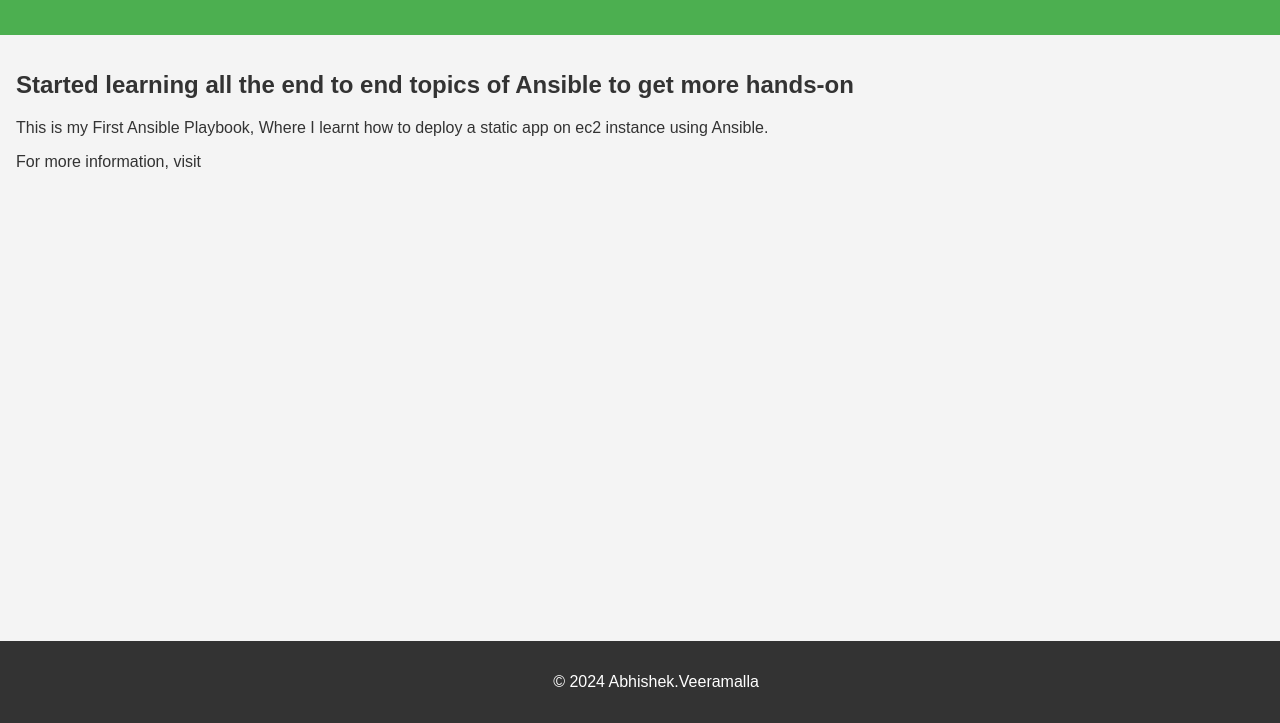
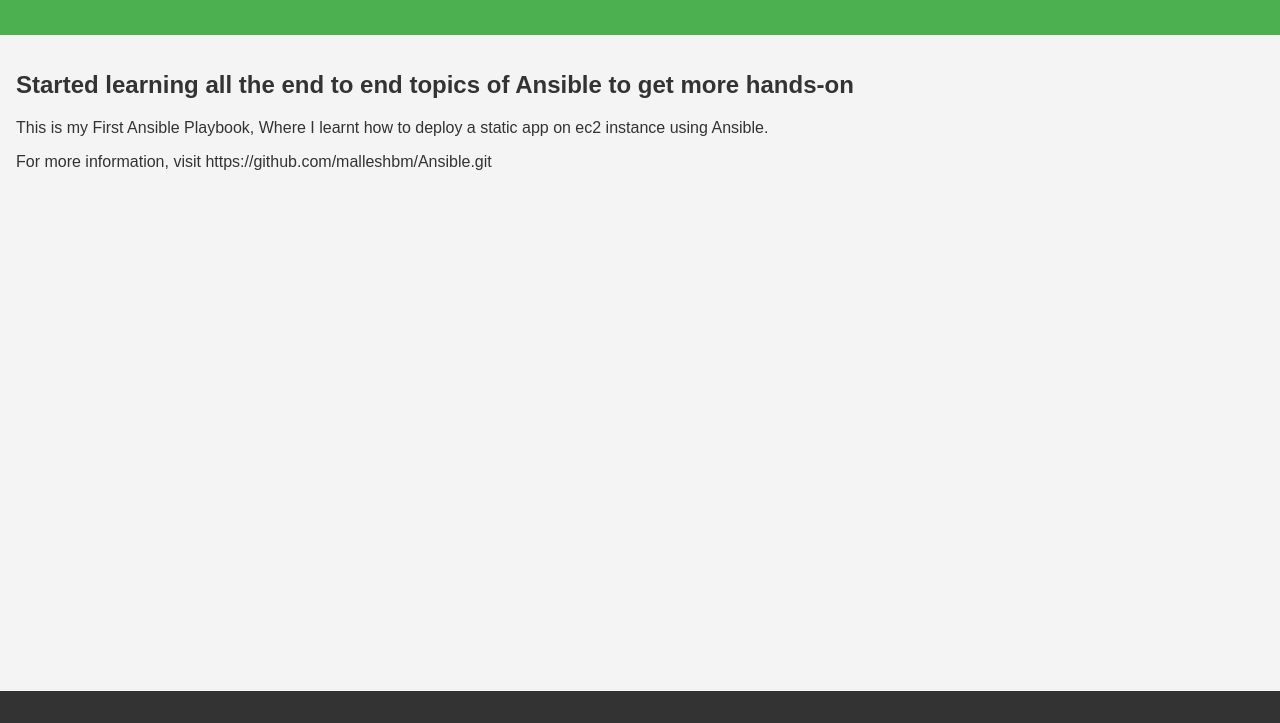
Before and after one commit to malleshbm/Ansible, a plain HTML site: page Ansible/index.html in a window 1280 px wide. Shown: the part 77-800 px from the top of the page. Drawn offline with Linux system fonts and the light colour scheme.

Commit message:
HTML changes

```diff
--- a/Ansible/index.html
+++ b/Ansible/index.html
@@ -39,10 +39,10 @@
     <main>
         <h2>Started learning all the end to end topics of Ansible to get more hands-on</h2>
         <p> This is my First Ansible Playbook, Where I learnt how to deploy a static app on ec2 instance using Ansible. </p>
-        <p>For more information, visit </p>
+        <p>For more information, visit https://github.com/malleshbm/Ansible.git </p>
     </main>
     <footer>
-        <p>&copy; 2024 Abhishek.Veeramalla</p>
+
     </footer>
 </body>
 </html>
```
